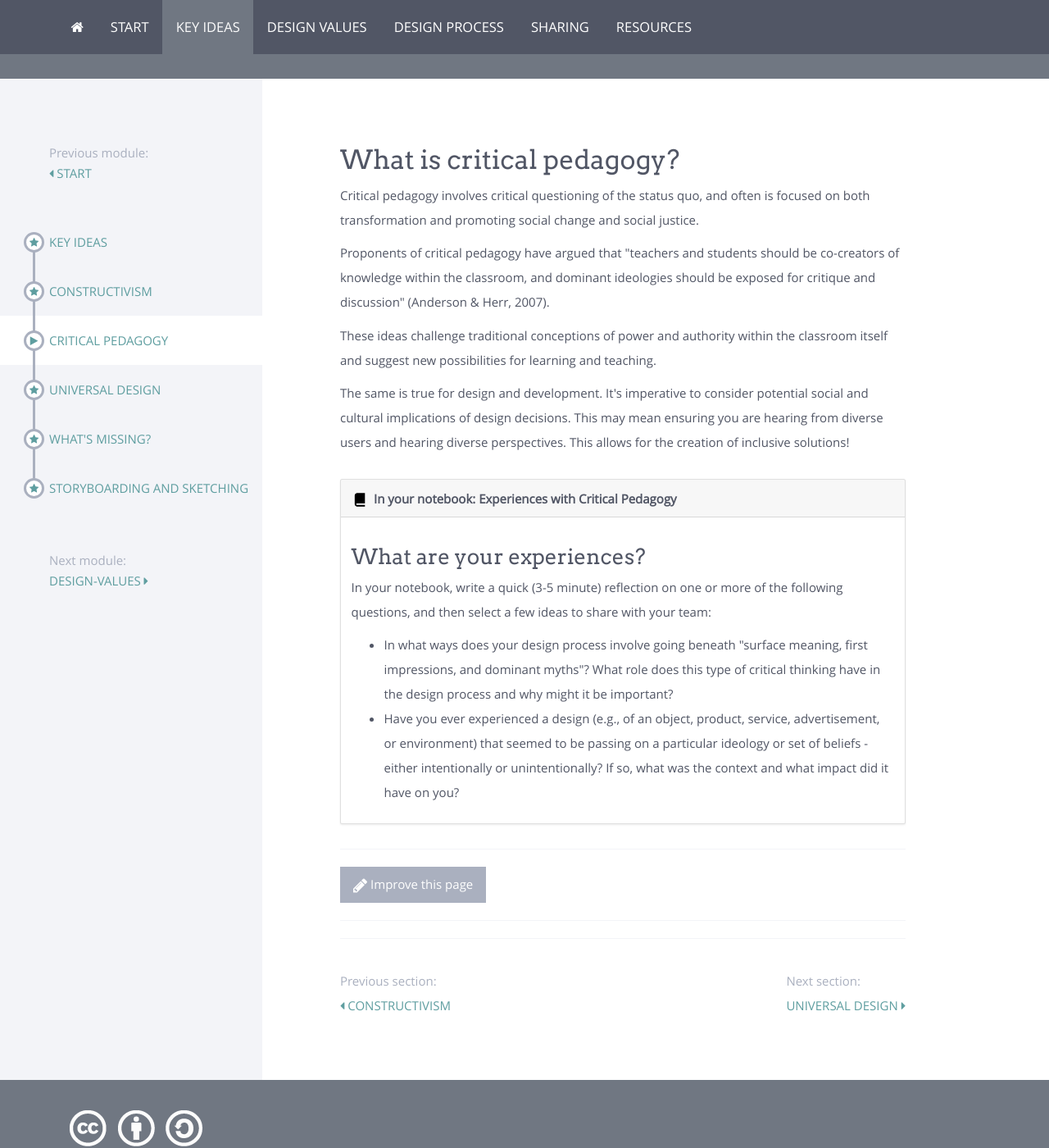
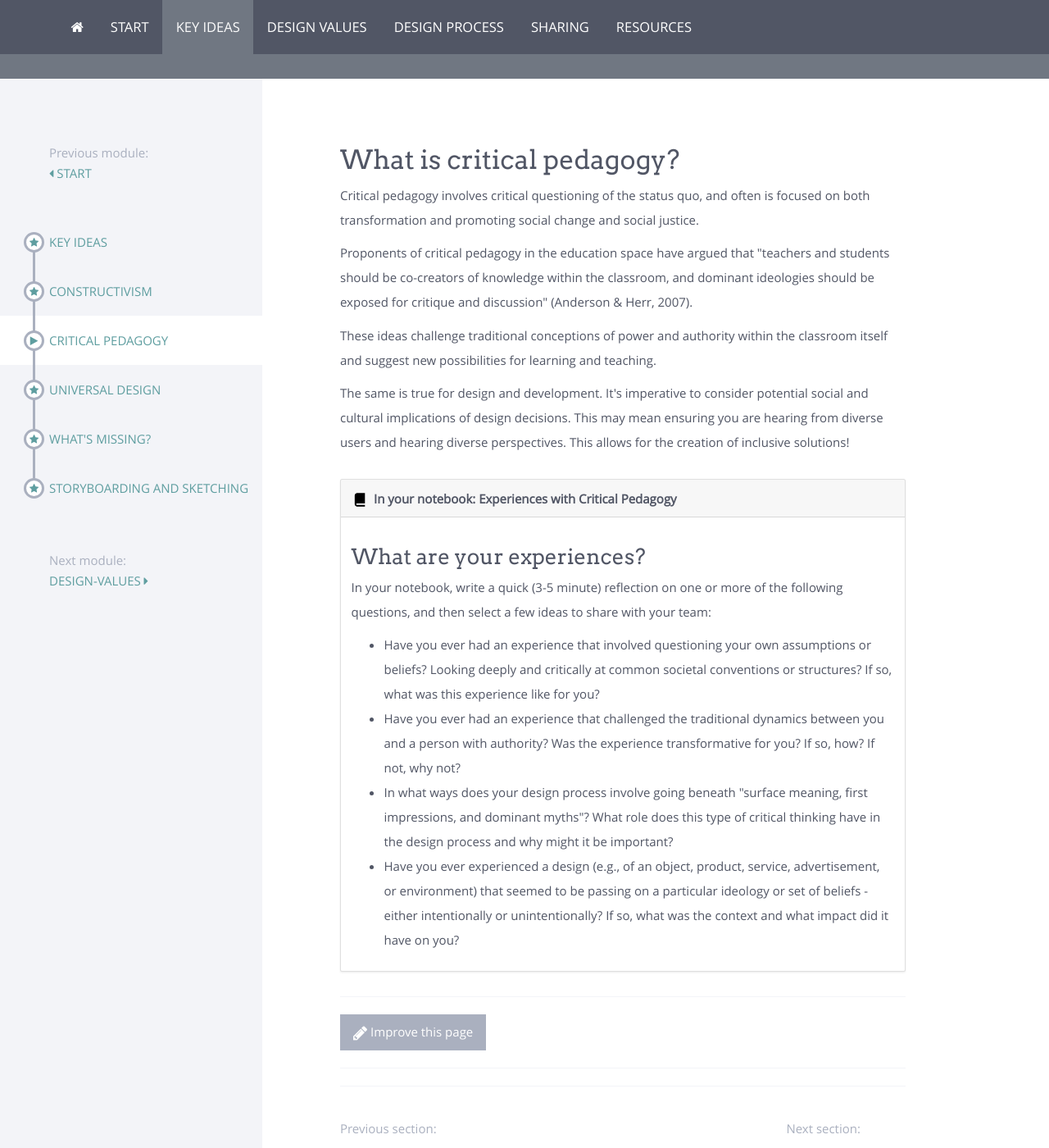
Before and after one commit to ucsdlib/foundations, a Jekyll site: the page built from modules/key-ideas/_posts/2000-01-04-critical-pedagogy.html, in a window 1280 px wide and 1400 px high. Shown: the whole window at 82% size. Built offline with Jekyll 4.4.1, drawn with Linux system fonts in a browser that asks for light colours; nearby versions of some CDN libraries.

Commit message:
Update 2000-01-04-critical-pedagogy.html

```diff
--- a/modules/key-ideas/_posts/2000-01-04-critical-pedagogy.html
+++ b/modules/key-ideas/_posts/2000-01-04-critical-pedagogy.html
@@ -5,7 +5,7 @@ title: Critical Pedagogy
 
 <p>Critical pedagogy involves critical questioning of the status quo, and often is focused on both transformation and promoting social change and social justice.</p>
 
-<p>Proponents of critical pedagogy have argued that "teachers and students should be co-creators of knowledge within the classroom, and dominant ideologies should be exposed for critique and discussion" (Anderson & Herr, 2007).</p>
+<p>Proponents of critical pedagogy in the education space have argued that "teachers and students should be co-creators of knowledge within the classroom, and dominant ideologies should be exposed for critique and discussion" (Anderson & Herr, 2007).</p>
 
 <p>These ideas challenge traditional conceptions of power and authority within the classroom itself and suggest new possibilities for learning and teaching.</p>
 
@@ -19,7 +19,9 @@ title: Critical Pedagogy
     <h3 class="card-title">What are your experiences?</h3>
     <p class="card-text">In your notebook, write a quick (3-5 minute) reflection on one or more of the following questions, and then select a few ideas to share with your team:</p>
 	<ul>
-	  	<li>In what ways does your design process involve going beneath "surface meaning, first impressions, and dominant myths"? What role does this type of critical thinking have in the design process and why might it be important?</li>
+	  	<li>Have you ever had an experience that involved questioning your own assumptions or beliefs? Looking deeply and critically at common societal conventions or structures? If so, what was this experience like for you?</li>
+		<li>Have you ever had an experience that challenged the traditional dynamics between you and a person with authority? Was the experience transformative for you? If so, how? If not, why not?</li>
+		<li>In what ways does your design process involve going beneath "surface meaning, first impressions, and dominant myths"? What role does this type of critical thinking have in the design process and why might it be important?</li>
 		<li>Have you ever experienced a design (e.g., of an object, product, service, advertisement, or environment) that seemed to be passing on a particular ideology or set of beliefs - either intentionally or unintentionally? If so, what was the context and what impact did it have on you?</li>
 	</ul>
   </div>
```
